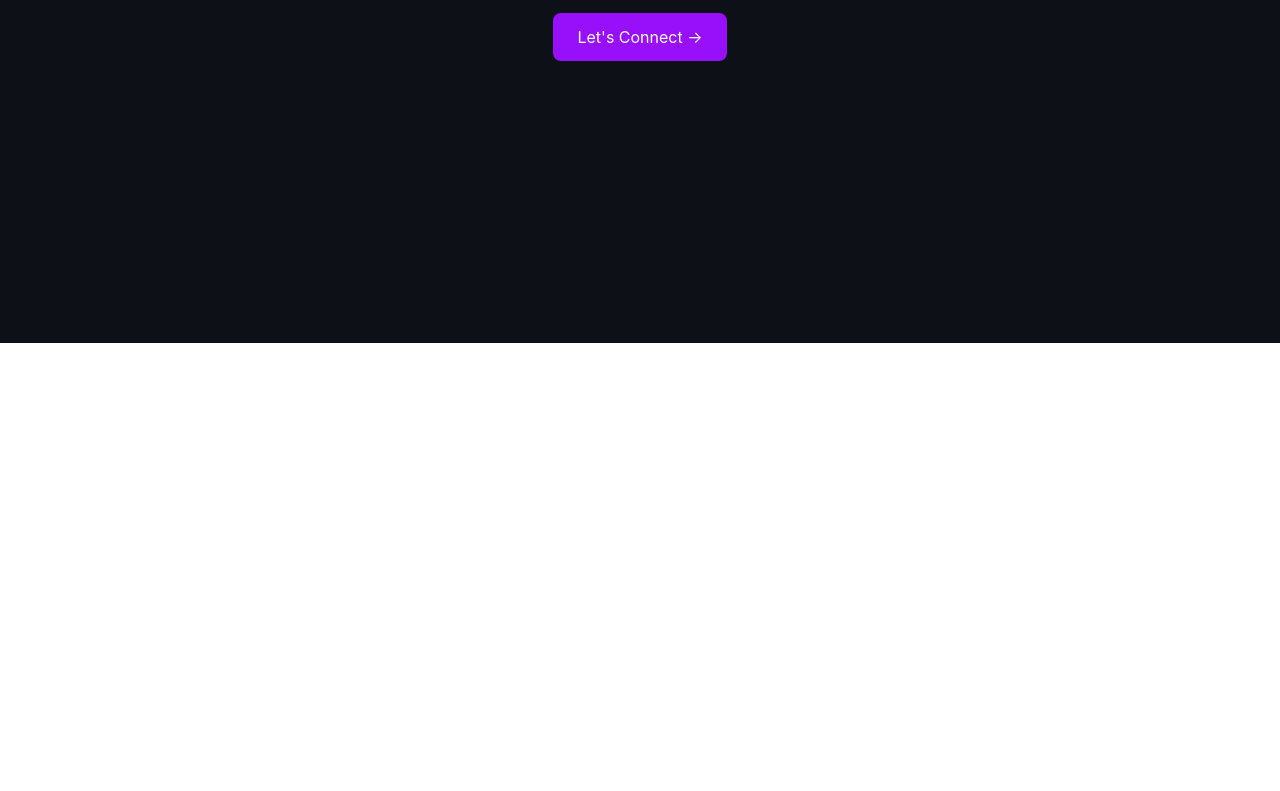
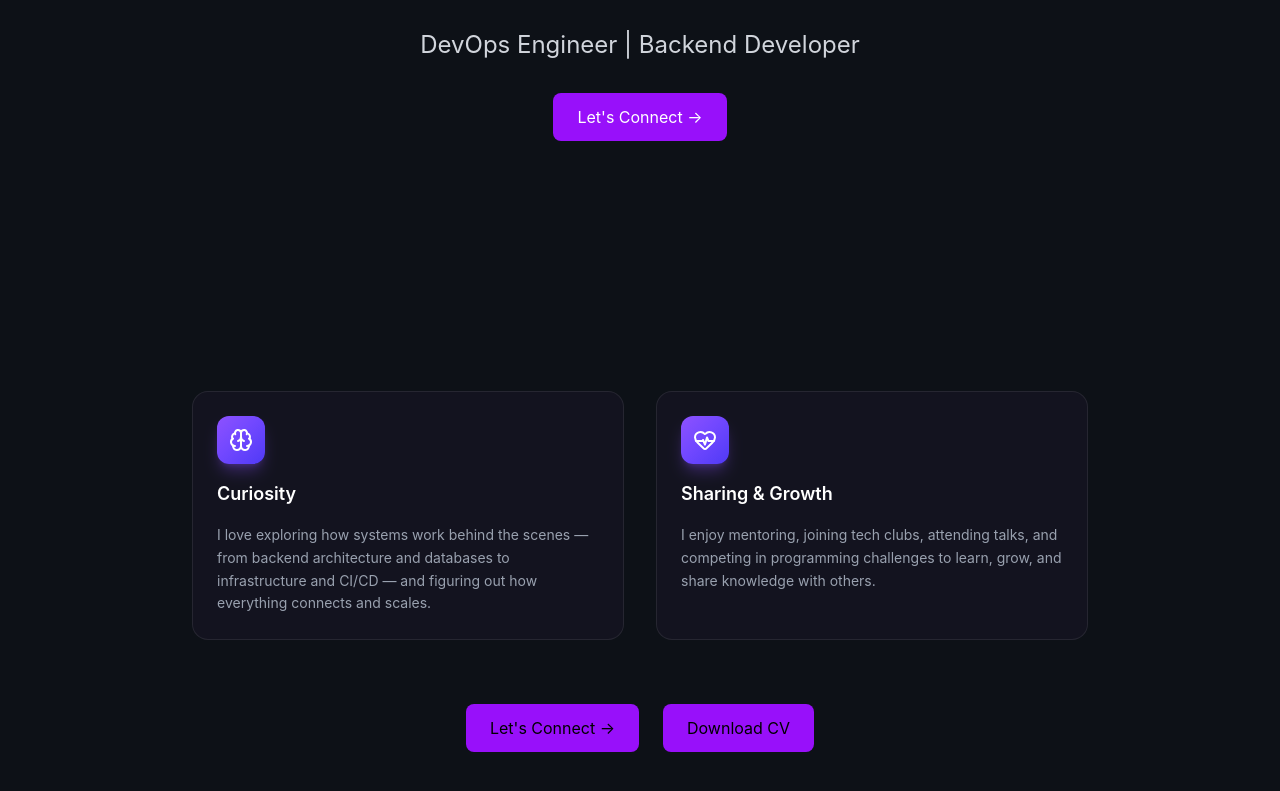
Before and after one commit to ClaudineRas02/Portfolio, a React (Vite) app: page / in a window 1280 px wide. Shown: the part 457-1248 px from the top of the page. Before the commit the page ends 800 px from the top, so only its background shows below. Built offline with nearby package versions, Linux system fonts and the light colour scheme.

Commit message:
updated home page by adding button and resume components

```diff
--- a/src/pages/Home.jsx
+++ b/src/pages/Home.jsx
@@ -1,13 +1,25 @@
 import Navbar from "../components/Navbar";
 import Hero from "../components/Hero";
-import Footer from "../components/Footer";
+import Resume from "../components/Resume";
+import Mybutton from "../components/Mybutton";
 
 export default function Home() {
   return (
-    <>
+    <div className="min-h-screen bg-[#0d1117]">
       <Navbar />
-      <Hero />
 
-    </>
+      <main className="pt-8 md:pt-20">
+        <Hero />
+        <div className="-mt-10 md:-mt-14">
+          <Resume />
+        </div>
+
+        <section className="bg-[#0d1117] flex justify-center gap-6 pb-20">
+          <Mybutton content={"Let's Connect →"} />
+          <Mybutton content={"Download CV"} />
+        </section>
+      </main>
+
+    </div>
   );
 }
```
